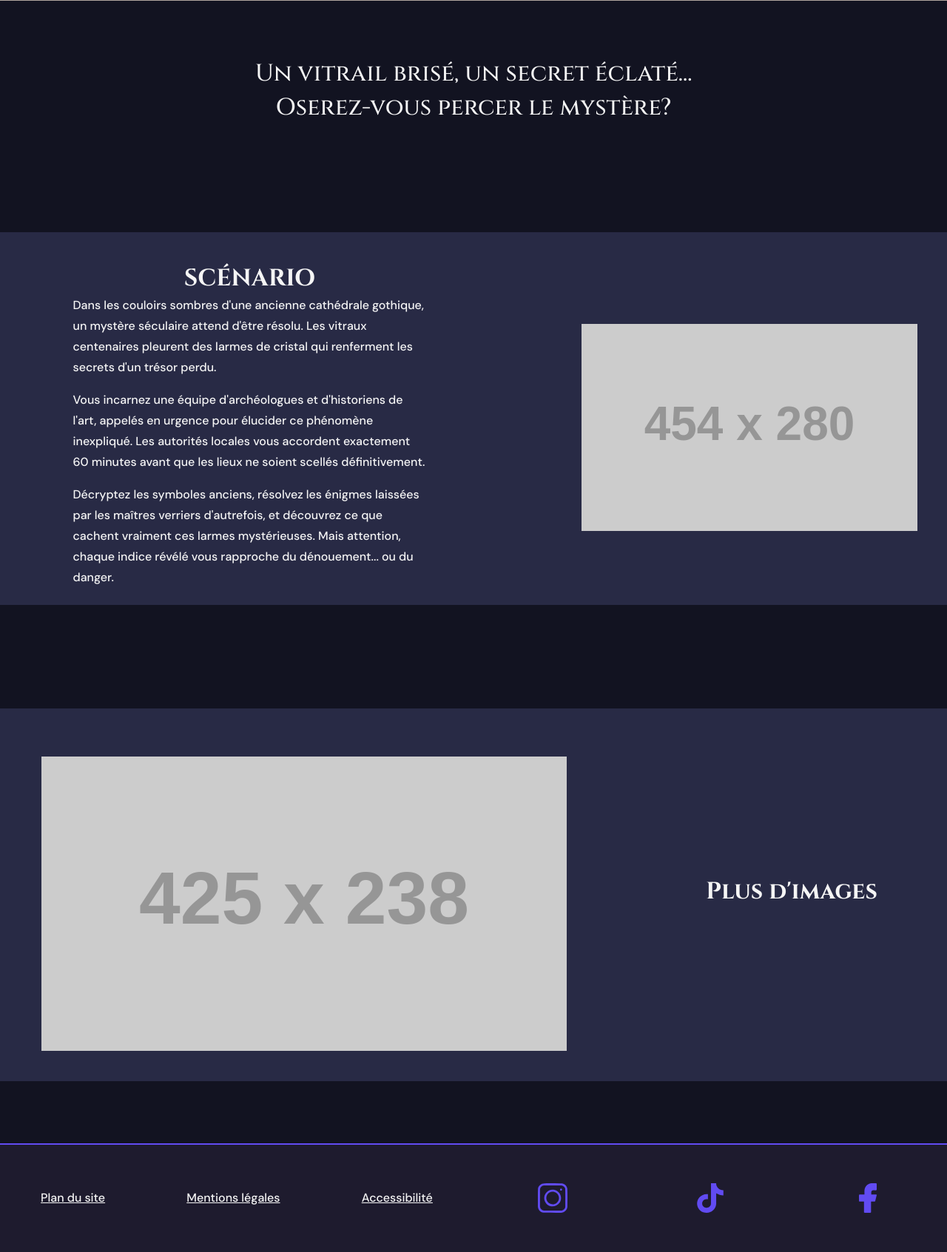
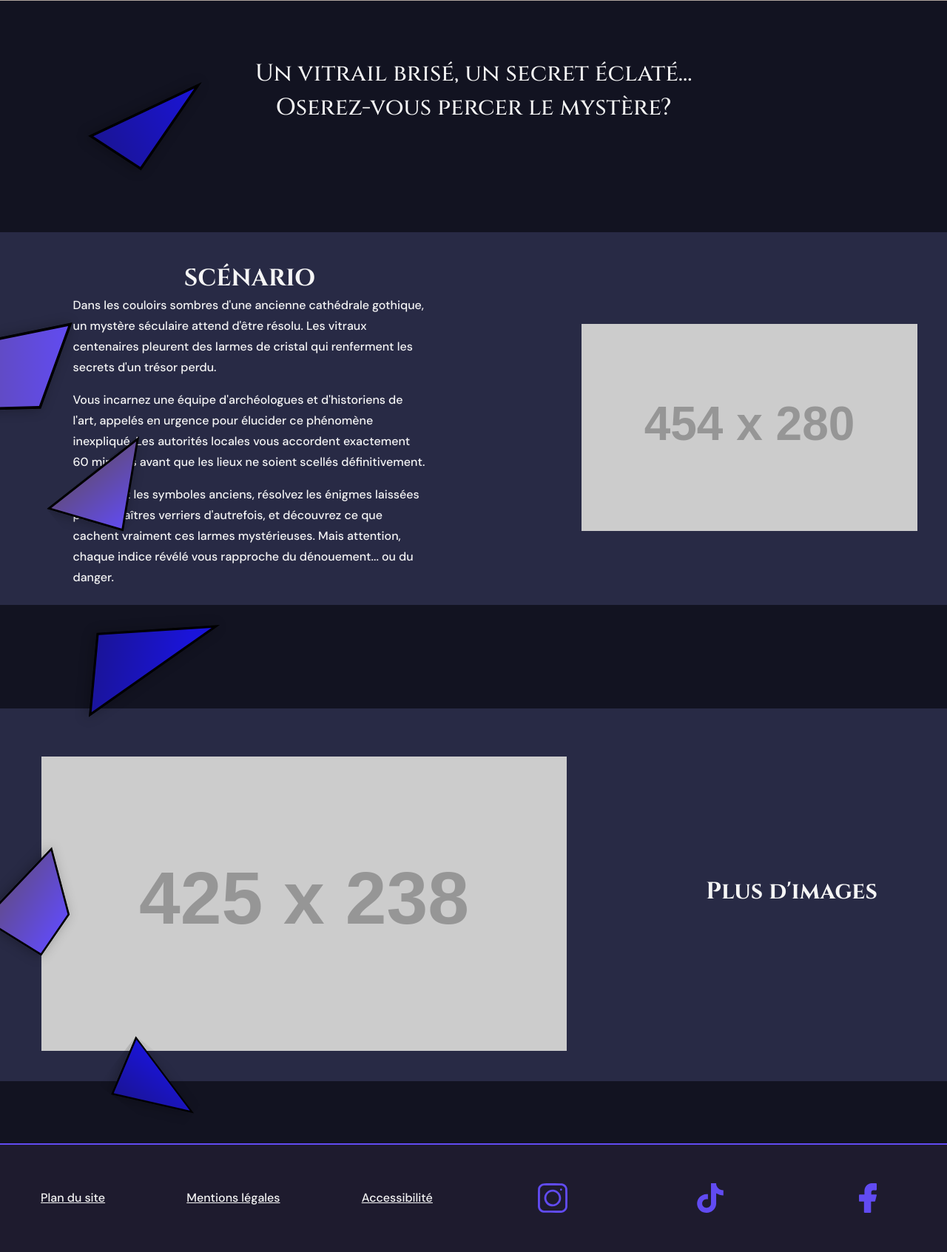
Before and after one commit to SamanthaPPW/sae202, a PHP site: page / in a window 1280 px wide. Shown: the part 784-2477 px from the top of the page at 74% size. Run offline with PHP 8.4, Linux system fonts and the light colour scheme; grey boxes labelled with a size stand in for pictures from a placeholder-image service; some libraries are stand-ins or nearby versions.

Commit message:
triangle page accueil

```diff
--- a/view/accueil_view.php
+++ b/view/accueil_view.php
@@ -3,6 +3,8 @@ require_once('autres_pages/menu.php');
 require_once('autres_pages/header.php');
 ?>
 <img src="view/assets/vitrail_accueil_mobile.svg" alt="" id="accueil_triangle_mobile">
+<img src="view/assets/triangle_accueil_pc.svg" alt="" id="accueil_triangle_pc">
+
 <div class="hero">
      <img src="https://placehold.co/1920x685" id="hero-pc" alt="Hero Image">
         <img src="https://placehold.co/576x685" id="hero-mobile" alt="Hero Mobile - Les Larmes du Vitrail">
--- a/view/css/style.css
+++ b/view/css/style.css
@@ -411,10 +411,22 @@ h1, h2, h3, h4, h5, h6 {
     top: 730px;
 }
 
+#accueil_triangle_pc{
+    display: none;
+
+}
+
+
+
 @media (min-width: 577px) {
     #accueil_triangle_mobile{
         display: none;
 
+    }
+    #accueil_triangle_pc{
+      position: absolute;
+      display: block;
+      top: 880px;
     }
 }
 
```
Also changed, not shown: view/assets/triangle_accueil_pc.svg (added).
